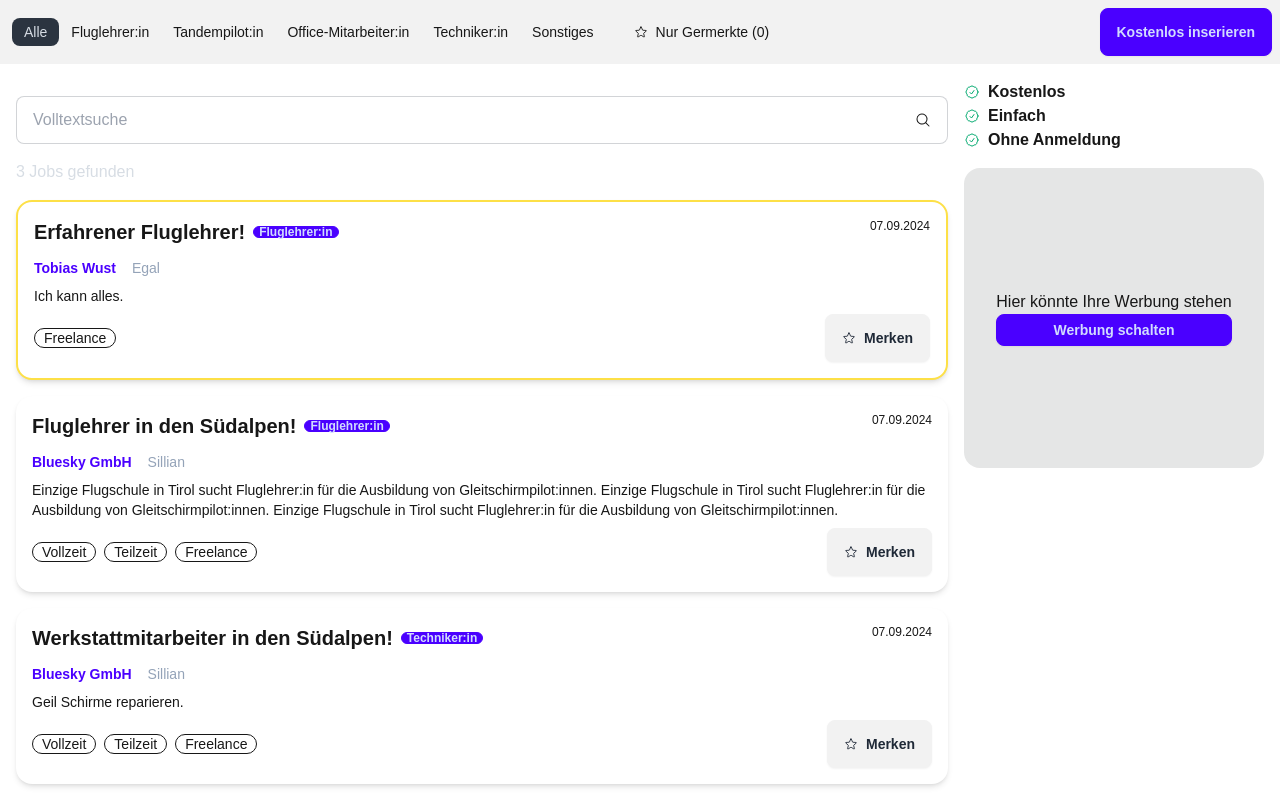
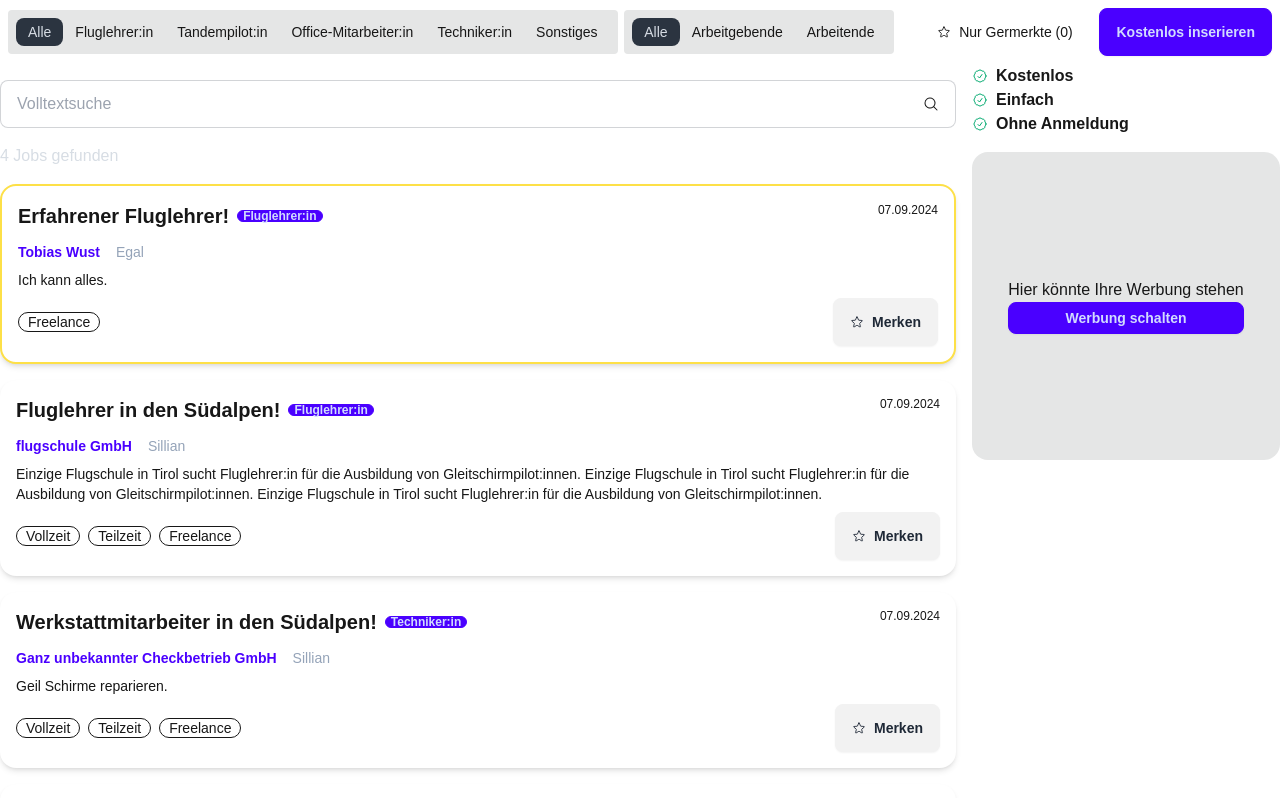
Before and after one commit to TobiasWust/gleitschirmjobs, a Next.js app: page / in a window 1280 px wide. Shown: the top 798 px of the page. Built offline with nearby package versions, Linux system fonts and the light colour scheme.

Commit message:
listingtype filter

```diff
--- a/src/app/layout.tsx
+++ b/src/app/layout.tsx
@@ -33,7 +33,7 @@ export default function RootLayout({
       >
         {/* <Header /> */}
         <CategoryBar />
-        <div className="md:container md:mx-auto p-4 grid md:grid-cols-4 gap-4">
+        <div className="md:container md:mx-auto p-4 md:p-0 grid md:grid-cols-4 gap-4">
           <div className="col-span-3">
             {children}
           </div>
--- a/src/components/Categorybar.tsx
+++ b/src/components/Categorybar.tsx
@@ -18,7 +18,9 @@ export default function CategoryBar() {
 
 
   const activeCategory = searchParams.get('category')
-  const isActive = (category: string) => category === activeCategory;
+  const activeListingType = searchParams.get('listingType')
+  const isActiveCategory = (category: string) => category === activeCategory;
+  const isActiveListingType = (listingType: string) => listingType === activeListingType;
 
   const createQueryString = useCallback(
     (name: string, value: string) => {
@@ -40,8 +42,9 @@ export default function CategoryBar() {
     [searchParams]
   )
   return (
-    <div className="navbar sticky flex justify-between flex-wrap top-0 bg-base-200 z-10">
-      <ul className="menu menu-sm menu-horizontal px-1">
+    <div className="navbar sticky top-0 bg-base-100 z-10">
+      <div className="md:container md:mx-auto p-4 md:p-0 flex justify-between flex-wrap">
+        <ul className="menu menu-sm menu-horizontal bg-base-300 rounded">
           <li>
             <div className={`tooltip tooltip-bottom ${!activeCategory && activePathname === pathname ? 'active' : ''}`} >
               <Link href={pathname + '?' + removeQueryString('category')}
@@ -50,7 +53,7 @@ export default function CategoryBar() {
           </li>
           {categories.map((category) => (
             <li key={category.id}>
-            <div className={`tooltip tooltip-bottom ${isActive(category.name) ? 'active' : ''}`} data-tip={category.description}>
+              <div className={`tooltip tooltip-bottom ${isActiveCategory(category.name) ? 'active' : ''}`} data-tip={category.description}>
                 <Link href={
                   pathname + '?' + createQueryString('category', category.name)
                 }
@@ -58,7 +61,30 @@ export default function CategoryBar() {
               </div>
             </li>
           ))}
+        </ul>
 
+        <ul className="menu menu-sm menu-horizontal bg-base-300 rounded">
+          <li>
+            <div className={`tooltip tooltip-bottom ${!activeListingType && activePathname === pathname ? 'active' : ''}`} >
+              <Link href={pathname + '?' + removeQueryString('listingType')}
+              >Alle</Link>
+            </div>
+          </li>
+          <li>
+            <div className={`tooltip tooltip-bottom ${isActiveListingType('offer') ? 'active' : ''}`}>
+              <Link href={pathname + '?' + createQueryString('listingType', 'offer')}
+              >Arbeitgebende</Link>
+            </div>
+          </li>
+          <li>
+            <div className={`tooltip tooltip-bottom ${isActiveListingType('search') ? 'active' : ''}`}>
+              <Link href={pathname + '?' + createQueryString('listingType', 'search')}
+              >Arbeitende</Link>
+            </div>
+          </li>
+        </ul>
+
+        <ul className="menu menu-sm menu-horizontal">
           <li className="ps-4">
             <button onClick={toggleOnlyFavs}>
               {onlyFavs ?
@@ -70,5 +96,6 @@ export default function CategoryBar() {
 
         <Link href="/inserat" className="btn btn-primary ">Kostenlos inserieren</Link>
       </div>
+    </div>
   );
 }
--- a/src/components/JobCard.tsx
+++ b/src/components/JobCard.tsx
@@ -39,7 +39,7 @@ export default function JobCard({ job }: { job: Job }) {
             <div className="card-actions justify-between items-center">
               <div className="card-actions">
                 {
-                  job.employmentType.map((type) => <div className="badge badge-outline" key={type}>{type}</div>)
+                  job.employmentType?.map((type) => <div className="badge badge-outline" key={type}>{type}</div>)
                 }
               </div>
               <div className="card-actions">
--- a/src/components/JobTable.tsx
+++ b/src/components/JobTable.tsx
@@ -13,6 +13,7 @@ const itemsPerPage = 10;
 export default function JobTable() {
   const searchParams = useSearchParams()
   const category = searchParams.get('category')
+  const listingType = searchParams.get('listingType')
 
   const favs = useFav((state) => state.favs);
   const searchText = useSearchFilter((state) => state.searchText);
@@ -30,6 +31,13 @@ export default function JobTable() {
       .filter((job) => {
         if (onlyFavs) {
           return favs.includes(job.id)
+        }
+        return true
+      })
+      // listing type filter
+      .filter((job) => {
+        if (listingType) {
+          return job.listingType === listingType
         }
         return true
       })
@@ -60,7 +68,7 @@ export default function JobTable() {
         }
         return 0;
       })
-    , [category, searchText, onlyFavs, favs]);
+    , [category, searchText, onlyFavs, favs, listingType]);
 
   const paginatedJobs = useMemo(() => {
     const start = (page - 1) * itemsPerPage;
--- a/src/data/jobs.ts
+++ b/src/data/jobs.ts
@@ -8,7 +8,7 @@ export type Job = {
   description: string;
   jobUrl?: string;
   categoryId: number;
-  employmentType: ('Vollzeit' | 'Teilzeit' | 'Freelance')[]
+  employmentType?: ('Vollzeit' | 'Teilzeit' | 'Freelance')[]
   listingType: 'offer' | 'search';
   highlight: boolean;
 };
@@ -17,8 +17,8 @@ const jobs: Job[] = [
   {
     id: 0,
     title: "Fluglehrer in den Südalpen!",
-    company: "Bluesky GmbH",
-    companyUrl: "https://www.bluesky.at",
+    company: "flugschule GmbH",
+    companyUrl: "https://www.flugschule.at",
     location: "Sillian",
     date: "07.09.2024",
     description: "Einzige Flugschule in Tirol sucht Fluglehrer:in für die Ausbildung von Gleitschirmpilot:innen. Einzige Flugschule in Tirol sucht Fluglehrer:in für die Ausbildung von Gleitschirmpilot:innen. Einzige Flugschule in Tirol sucht Fluglehrer:in für die Ausbildung von Gleitschirmpilot:innen.",
@@ -43,17 +43,28 @@ const jobs: Job[] = [
   {
     id: 2,
     title: "Werkstattmitarbeiter in den Südalpen!",
-    company: "Bluesky GmbH",
-    companyUrl: "https://www.bluesky.at",
+    company: "Ganz unbekannter Checkbetrieb GmbH",
+    companyUrl: "https://www.flugschule.at",
     location: "Sillian",
     date: "07.09.2024",
     description: "Geil Schirme reparieren.",
-    jobUrl: "https://www.bluesky.at/jobs",
+    jobUrl: "https://www.flugschule.at/jobs",
     categoryId: 3,
     employmentType: ["Vollzeit", "Teilzeit", "Freelance"],
     listingType: 'search',
     highlight: false
-  }
+  },
+  {
+    id: 3,
+    title: "Tandempilot aus Aschau",
+    company: "Peter Pilot",
+    location: "Aschau",
+    date: "08.09.2024",
+    description: "Hallo. Flieg mit mir.",
+    categoryId: 4,
+    listingType: 'offer',
+    highlight: false
+  },
 ]
 
 export default jobs;
```
Lines whose indentation alone changed are shown as unchanged.
